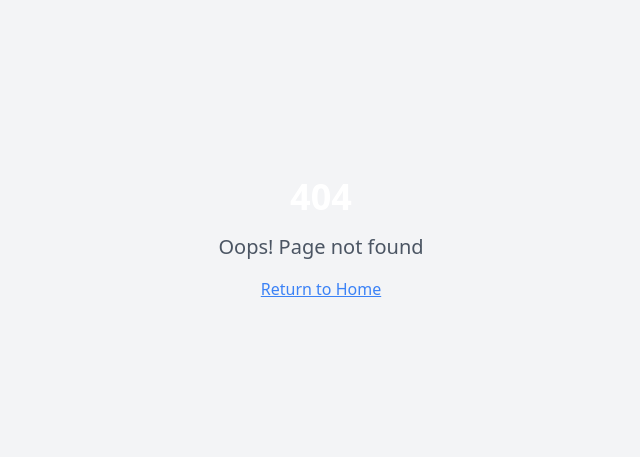
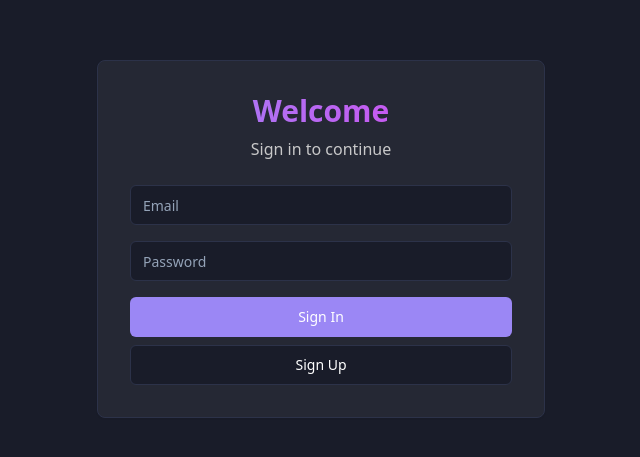
Before and after one commit to kuberkhanna9/cozy-color-canvas, a React (Vite) app: page /auth in a window 1280 px wide. Before the commit this address had no page. Shown: the part 161-618 px from the top of the page, without its empty margins (319-959 px from the left). Built offline with nearby package versions, Linux system fonts and the light colour scheme.

Commit message:
Update Login page for sign in/sign up functionality
Modified the Login component to include only a sign in/sign up button. Implemented functionality for user authentication.
[skip gpt_engineer]

```diff
--- a/src/App.tsx
+++ b/src/App.tsx
@@ -5,6 +5,7 @@ import { QueryClient, QueryClientProvider } from "@tanstack/react-query";
 import { BrowserRouter, Routes, Route } from "react-router-dom";
 import Index from "./pages/Index";
 import Login from "./pages/Login";
+import Auth from "./pages/Auth";
 import NotFound from "./pages/NotFound";
 
 const queryClient = new QueryClient();
@@ -18,6 +19,7 @@ const App = () => (
         <Routes>
           <Route path="/" element={<Index />} />
           <Route path="/login" element={<Login />} />
+          <Route path="/auth" element={<Auth />} />
           <Route path="*" element={<NotFound />} />
         </Routes>
       </BrowserRouter>
--- /dev/null
+++ b/src/pages/Auth.tsx
@@ -0,0 +1,84 @@
+import { Button } from "@/components/ui/button";
+import { Card } from "@/components/ui/card";
+import { Input } from "@/components/ui/input";
+import { useState } from "react";
+import { supabase } from "@/integrations/supabase/client";
+import { useNavigate } from "react-router-dom";
+import { toast } from "sonner";
+
+const Auth = () => {
+  const [email, setEmail] = useState("");
+  const [password, setPassword] = useState("");
+  const [isLoading, setIsLoading] = useState(false);
+  const navigate = useNavigate();
+
+  const handleAuth = async (isSignUp: boolean) => {
+    try {
+      setIsLoading(true);
+      const { error } = isSignUp
+        ? await supabase.auth.signUp({ email, password })
+        : await supabase.auth.signInWithPassword({ email, password });
+
+      if (error) throw error;
+
+      if (isSignUp) {
+        toast.success("Check your email for the confirmation link!");
+      } else {
+        toast.success("Successfully signed in!");
+        navigate("/");
+      }
+    } catch (error: any) {
+      toast.error(error.message);
+    } finally {
+      setIsLoading(false);
+    }
+  };
+
+  return (
+    <div className="min-h-screen bg-background flex items-center justify-center p-4">
+      <Card className="w-full max-w-md p-8 space-y-6">
+        <div className="text-center space-y-2">
+          <h1 className="text-3xl font-bold gradient-text">Welcome</h1>
+          <p className="text-secondary-foreground">Sign in to continue</p>
+        </div>
+
+        <div className="space-y-4">
+          <Input
+            type="email"
+            placeholder="Email"
+            value={email}
+            onChange={(e) => setEmail(e.target.value)}
+            disabled={isLoading}
+          />
+          <Input
+            type="password"
+            placeholder="Password"
+            value={password}
+            onChange={(e) => setPassword(e.target.value)}
+            disabled={isLoading}
+          />
+
+          <div className="space-y-2">
+            <Button
+              className="w-full"
+              onClick={() => handleAuth(false)}
+              disabled={isLoading}
+            >
+              Sign In
+            </Button>
+            <Button
+              variant="outline"
+              className="w-full"
+              onClick={() => handleAuth(true)}
+              disabled={isLoading}
+            >
+              Sign Up
+            </Button>
+          </div>
+        </div>
+      </Card>
+    </div>
+  );
+};
+
+export default Auth;
--- a/src/pages/Index.tsx
+++ b/src/pages/Index.tsx
@@ -1,87 +1,22 @@
 import { Button } from "@/components/ui/button";
-import { Card } from "@/components/ui/card";
-import Header from "@/components/Header";
-import { ArrowRight, BookOpen, Users, Calendar, Heart } from "lucide-react";
+import { useNavigate } from "react-router-dom";
 
 const Index = () => {
+  const navigate = useNavigate();
+
   return (
     <div className="min-h-screen bg-background">
-      <Header />
-
-      {/* Hero Section */}
-      <section className="container mx-auto px-4 pt-32 pb-20">
-        <div className="flex flex-col-reverse md:flex-row items-center justify-between gap-12">
-          <div className="flex-1 text-left">
-            <h1 className="text-4xl md:text-6xl font-bold mb-6">
-              Connect with Your
-              <span className="gradient-text block">Campus Community</span>
-            </h1>
-            <p className="text-lg text-foreground/80 mb-8">
-              UniVibe is your all-in-one platform for campus life. Share experiences, join events, and make your university journey unforgettable.
-            </p>
-            <div className="flex gap-4">
-              <Button className="gradient-bg text-lg px-8">Get Started</Button>
-              <Button variant="outline" className="text-lg px-8">Learn More</Button>
-            </div>
-          </div>
-          <div className="flex-1">
-            <img
-              src="https://images.unsplash.com/photo-1581091226825-a6a2a5aee158"
-              alt="Students collaborating"
-              className="rounded-lg shadow-2xl w-full"
-            />
-          </div>
+      <nav className="border-b border-border">
+        <div className="container mx-auto px-4 h-16 flex items-center justify-between">
+          <h1 className="text-xl font-bold gradient-text">UniVibe</h1>
+          <Button
+            variant="outline"
+            onClick={() => navigate("/auth")}
+          >
+            Sign In
+          </Button>
         </div>
-      </section>
-
-      {/* Features Section */}
-      <section className="container mx-auto px-4 py-20">
-        <h2 className="text-3xl md:text-4xl font-bold text-center mb-16">
-          Everything You Need for
-          <span className="gradient-text block">Campus Life</span>
-        </h2>
-        <div className="grid grid-cols-1 md:grid-cols-2 lg:grid-cols-4 gap-8">
-          <Card className="p-6 bg-card hover:bg-card/80 transition-colors">
-            <Users className="w-12 h-12 text-primary mb-4" />
-            <h3 className="text-xl font-semibold mb-2">Social Feed</h3>
-            <p className="text-foreground/70">Share updates, photos, and stay connected with your campus community.</p>
-          </Card>
-          <Card className="p-6 bg-card hover:bg-card/80 transition-colors">
-            <Calendar className="w-12 h-12 text-primary mb-4" />
-            <h3 className="text-xl font-semibold mb-2">Event Hosting</h3>
-            <p className="text-foreground/70">Create and discover campus events, from study groups to social gatherings.</p>
-          </Card>
-          <Card className="p-6 bg-card hover:bg-card/80 transition-colors">
-            <BookOpen className="w-12 h-12 text-primary mb-4" />
-            <h3 className="text-xl font-semibold mb-2">Resource Sharing</h3>
-            <p className="text-foreground/70">Exchange study materials and collaborate on academic projects.</p>
-          </Card>
-          <Card className="p-6 bg-card hover:bg-card/80 transition-colors">
-            <Heart className="w-12 h-12 text-primary mb-4" />
-            <h3 className="text-xl font-semibold mb-2">Mental Health</h3>
-            <p className="text-foreground/70">Access resources and connect with support groups on campus.</p>
-          </Card>
-        </div>
-      </section>
-
-      {/* CTA Section */}
-      <section className="container mx-auto px-4 py-20">
-        <Card className="p-12 bg-card relative overflow-hidden">
-          <div className="absolute inset-0 bg-gradient-to-r from-primary/20 to-accent/20 backdrop-blur-sm" />
-          <div className="relative z-10 text-center">
-            <h2 className="text-3xl md:text-4xl font-bold mb-6">
-              Ready to Join Your Campus Community?
-            </h2>
-            <p className="text-lg text-foreground/80 mb-8 max-w-2xl mx-auto">
-              Get started with UniVibe today and make the most of your university experience.
-            </p>
-            <Button className="gradient-bg text-lg px-8 py-6">
-              Join UniVibe Now
-              <ArrowRight className="ml-2" />
-            </Button>
-          </div>
-        </Card>
-      </section>
+      </nav>
     </div>
   );
 };
```
